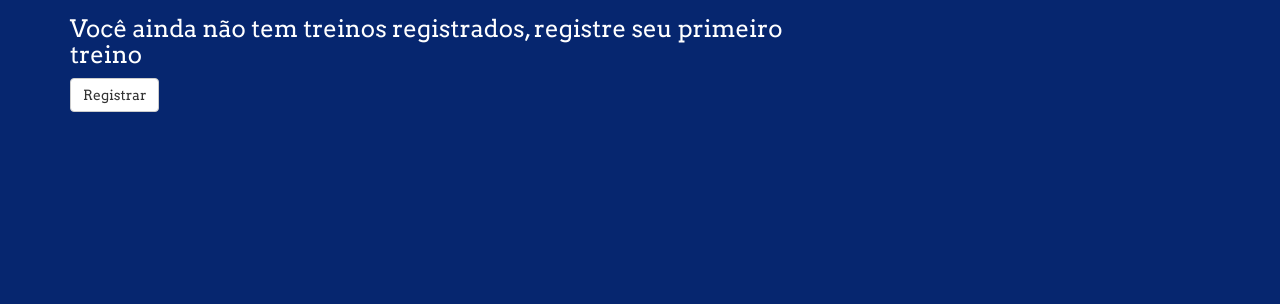
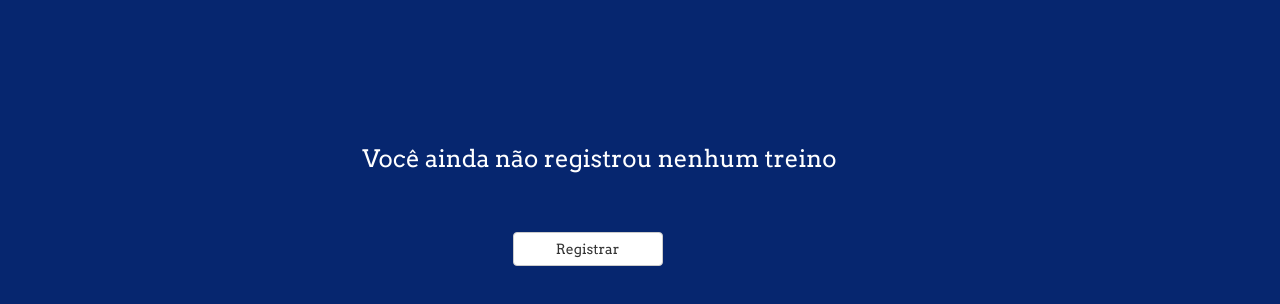
Before and after one commit to larissaleite/GymTrack, a plain HTML site: page public/home.html in a window 1280 px wide. Shown: the part 104-408 px from the top of the page. Drawn offline with nearby package versions, Linux system fonts and the light colour scheme; some packages are replaced by stand-ins of ours.

Commit message:
Home page enhanced

```diff
--- a/public/home.html
+++ b/public/home.html
@@ -97,10 +97,16 @@
 
     .conteudo {
       color: #fff;
+      margin-top: 15rem;
     }
 
     .conteudo > h3 {
       font-weight: 200;
+    }
+
+    .registrar-treino {
+      width: 15rem;
+      margin: 5rem 15rem;
     }
     </style>
 
@@ -127,12 +133,19 @@
             </div>
 
             <div class="row">
-              <div class="col-xs-12 col-lg-8">
+              <div class="col-xs-6 col-lg-3">
+
+              </div>
+
+              <div class="col-xs-12 col-lg-6">
                 <div class="conteudo">
-                  <img href="http://www.goodhempnutrition.com/img/cms/icons/gym_1.png" />
-                  <h3>Você ainda não tem treinos registrados, registre seu primeiro treino</h3>
-                  <button class="btn btn-default">Registrar</button>
+                  <h3>Você ainda não registrou nenhum treino</h3>
+                  <button class="btn btn-default registrar-treino">Registrar</button>
                 </div>
+              </div>
+
+              <div class="col-xs-6 col-lg-3">
+
               </div>
 
             </div>
--- a/public/js/registration/registration.js
+++ b/public/js/registration/registration.js
@@ -21,7 +21,7 @@ app.factory('registrationService', function ($rootScope, $http) {
 
             console.log("Data " + data);
 
-            return $http.post('/register', data)
+            return $http.post('/registrar', data)
             .success(function(data) {
                 console.log(data);
             });
```
Also changed, not shown: app/routes.js (+6 -2 lines).
